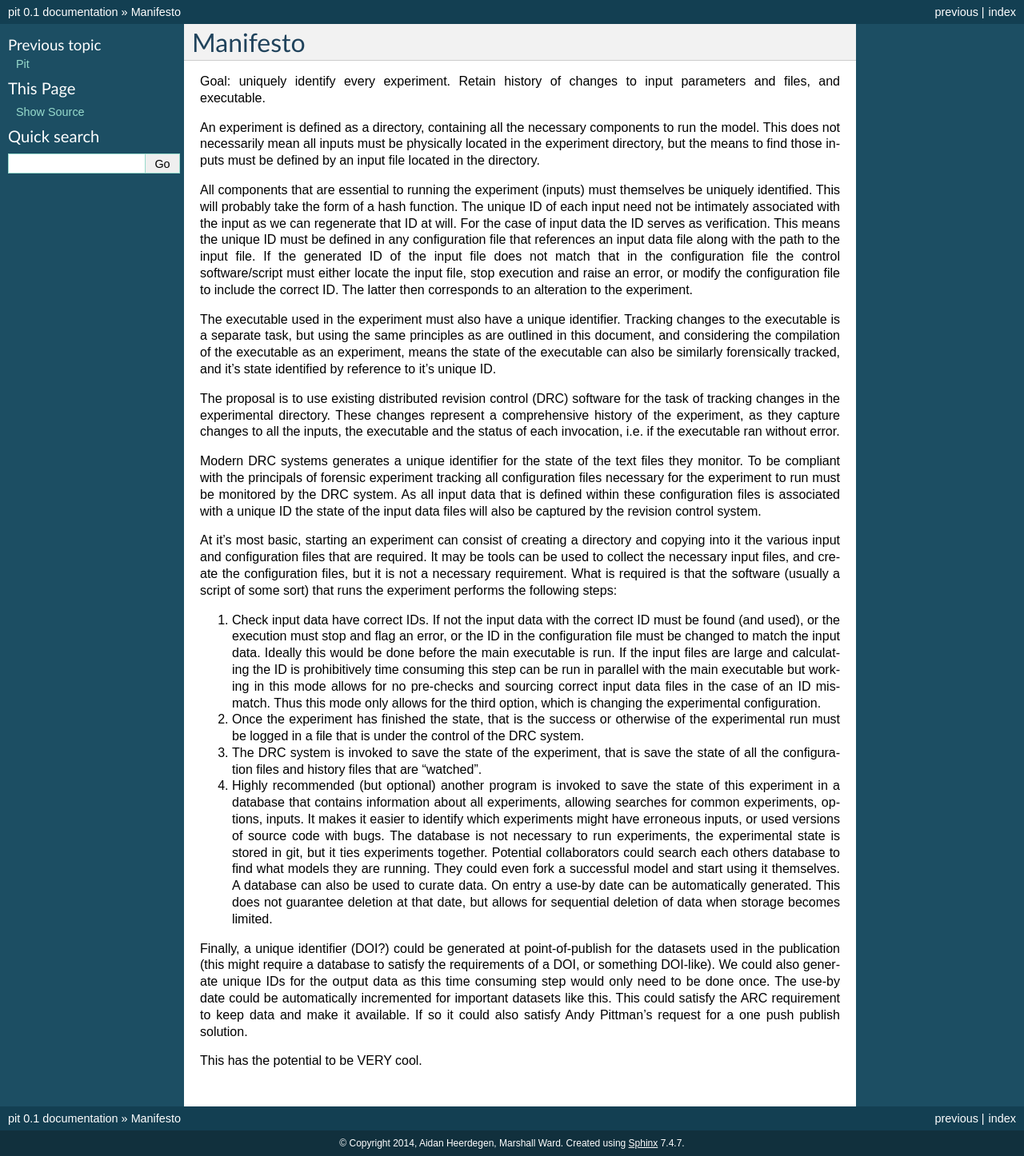
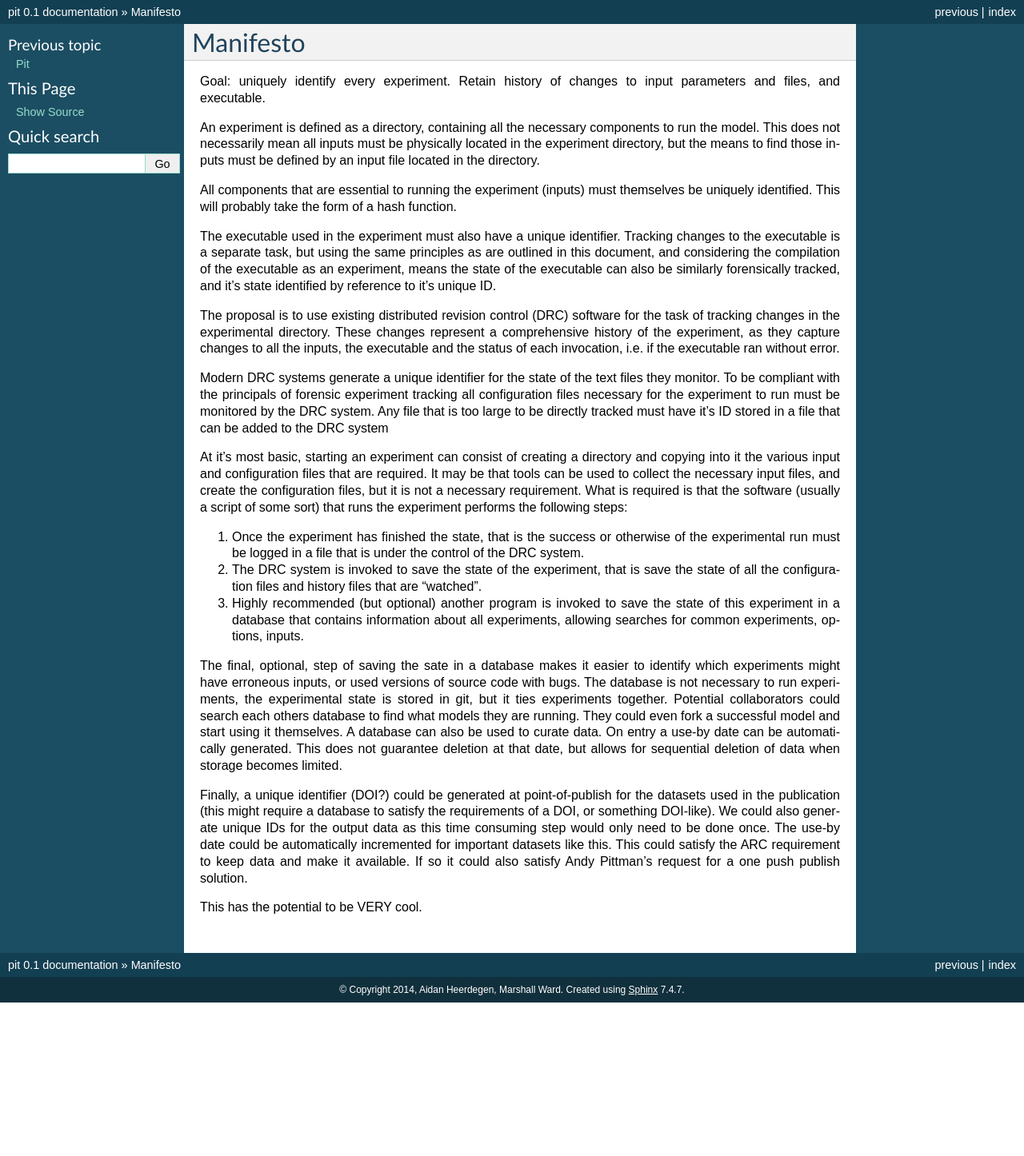
Before and after one commit to marshallward/pit, a Sphinx documentation site: the page built from docs/source/manifesto.rst, in a window 1280 px wide. Shown: the whole page at 80% size. Built offline with Sphinx 7.4.7, drawn with Linux system fonts in a browser that asks for light colours; after the commit the page ends 1254 px from its top, so only the background shows below that.

Commit message:
Updated manifesto.rst to reflect simplified approach. No data checking prior to running.

```diff
--- a/docs/source/manifesto.rst
+++ b/docs/source/manifesto.rst
@@ -11,15 +11,7 @@ inputs must be defined by an input file located in the directory.
 
 All components that are essential to running the experiment (inputs) must
 themselves be uniquely identified. This will probably take the form of a hash
-function. The unique ID of each input need not be intimately associated with
-the input as we can regenerate that ID at will. For the case of input data the
-ID serves as verification. This means the unique ID must be defined in any
-configuration file that references an input data file along with the path to
-the input file. If the generated ID of the input file does not match that in
-the configuration file the control software/script must either locate the input
-file, stop execution and raise an error, or modify the configuration file to
-include the correct ID. The latter then corresponds to an alteration to the
-experiment.
+function.
 
 The executable used in the experiment must also have a unique identifier.
 Tracking changes to the executable is a separate task, but using the same
@@ -34,50 +26,41 @@ represent a comprehensive history of the experiment, as they capture changes to
 all the inputs, the executable and the status of each invocation, i.e. if the
 executable ran without error.
 
-Modern DRC systems generates a unique identifier for the state of the text
+Modern DRC systems generate a unique identifier for the state of the text
 files they monitor. To be compliant with the principals of forensic experiment
 tracking all configuration files necessary for the experiment to run must be
-monitored by the DRC system. As all input data that is defined within these
-configuration files is associated with a unique ID the state of the input data
-files will also be captured by the revision control system.
+monitored by the DRC system. Any file that is too large to be directly tracked
+must have it's ID stored in a file that can be added to the DRC system
 
 At it's most basic, starting an experiment can consist of creating a directory
 and copying into it the various input and configuration files that are
-required. It may be tools can be used to collect the necessary input files, and
+required. It may be that tools can be used to collect the necessary input files, and
 create the configuration files, but it is not a necessary requirement. What is
 required is that the software (usually a script of some sort) that runs the
 experiment performs the following steps:
 
-1. Check input data have correct IDs. If not the input data with the correct ID
-   must be found (and used), or the execution must stop and flag an error, or
-   the ID in the configuration file must be changed to match the input data.
-   Ideally this would be done before the main executable is run. If the input
-   files are large and calculating the ID is prohibitively time consuming this
-   step can be run in parallel with the main executable but working in this
-   mode allows for no pre-checks and sourcing correct input data files in the
-   case of an ID mismatch. Thus this mode only allows for the third option,
-   which is changing the experimental configuration.
-
-2. Once the experiment has finished the state, that is the success or otherwise
+1. Once the experiment has finished the state, that is the success or otherwise
    of the experimental run must be logged in a file that is under the control
    of the DRC system.
 
-3. The DRC system is invoked to save the state of the experiment, that is save
+2. The DRC system is invoked to save the state of the experiment, that is save
    the state of all the configuration files and history files that are
    "watched".
 
-4. Highly recommended (but optional) another program is invoked to save the
+3. Highly recommended (but optional) another program is invoked to save the
    state of this experiment in a database that contains information about all
-   experiments, allowing searches for common experiments, options, inputs. It
-   makes it easier to identify which experiments might have erroneous inputs,
-   or used versions of source code with bugs. The database is not necessary to
-   run experiments, the experimental state is stored in git, but it ties
-   experiments together. Potential collaborators could search each others
-   database to find what models they are running. They could even fork a
-   successful model and start using it themselves. A database can also be used
-   to curate data. On entry a use-by date can be automatically generated. This
-   does not guarantee deletion at that date, but allows for sequential deletion
-   of data when storage becomes limited.
+   experiments, allowing searches for common experiments, options, inputs.
+
+The final, optional, step of saving the sate in a database makes it easier to
+identify which experiments might have erroneous inputs,
+or used versions of source code with bugs. The database is not necessary to
+run experiments, the experimental state is stored in git, but it ties
+experiments together. Potential collaborators could search each others
+database to find what models they are running. They could even fork a
+successful model and start using it themselves. A database can also be used
+to curate data. On entry a use-by date can be automatically generated. This
+does not guarantee deletion at that date, but allows for sequential deletion
+of data when storage becomes limited.
 
 Finally, a unique identifier (DOI?) could be generated at point-of-publish for
 the datasets used in the publication (this might require a database to satisfy
```
